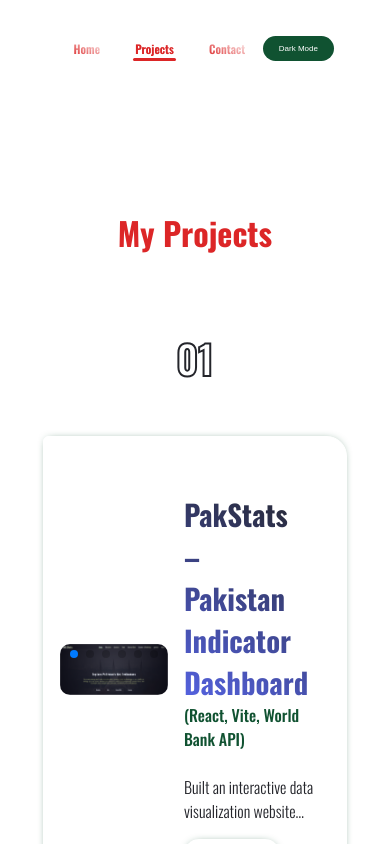
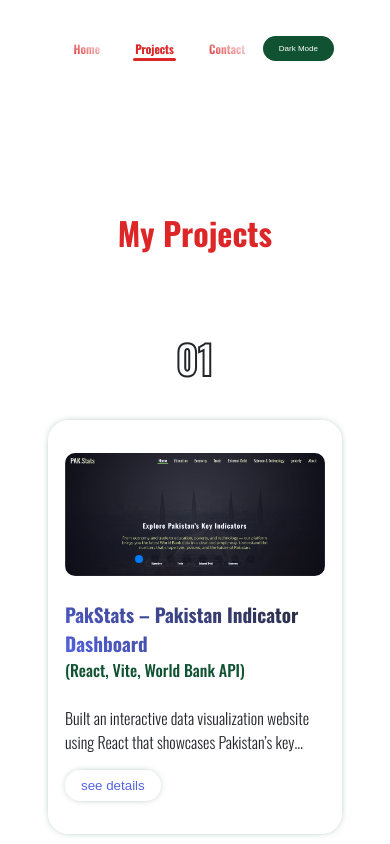
Before and after one commit to Huraira-Arshad-Abbasi/portfolio-website, a React (Vite) app: page /Project in a window 390 px wide. Shown: the top 844 px of the page. Built offline with nearby package versions, Linux system fonts and the light colour scheme.

Commit message:
update UI responsiveness

```diff
--- a/src/css/contact.css
+++ b/src/css/contact.css
@@ -68,8 +68,8 @@
 
 .left__content>form>textarea:focus,
 .left__content>form>textarea:hover {
-    /* box-shadow: 0 0 3px 0 var(--accent-Color1); */
-    border-color: var(--accent-Color1);
+    box-shadow: 0 0 3px 0 var(--accent-Color1);
+    /* border-color: var(--accent-Color1); */
     background-color: var(--bg);
 }
 
@@ -114,6 +114,7 @@
 
 .right__content>.info>.contact__info {
     font-size: 1.2rem;
+    font-weight: 300;
     color: var(--accent-Color1);
 }
 
--- a/src/css/expertise.css
+++ b/src/css/expertise.css
@@ -7,7 +7,8 @@
     /* font-family: sans-serif; */
     background: var(--primary);
 }
-.skill__section> .discription{
+
+.skill__section>.discription {
     display: flex;
     flex-wrap: wrap;
     justify-content: center;
@@ -15,7 +16,8 @@
 
     /* border: 1px solid black; */
 }
-.discription>div{
+
+.discription>div {
     margin: 0 1rem;
     width: 30%;
     margin-bottom: 3rem;
@@ -26,29 +28,35 @@
     transition: all .5s;
     background-color: var(--bg);
 }
-.discription>div:hover{
+
+.discription>div:hover {
     border-color: var(--accent-Color1);
     scale: 1.1;
 }
-.discription>div>h3{
+
+.discription>div>h3 {
     /* font-size: 1.8rem; */
     color: transparent;
-    background: linear-gradient(30deg, var(--accent-Color1), var(--text-secondary) );
+    background: linear-gradient(30deg, var(--accent-Color1), var(--text-secondary));
     background-clip: text;
 }
+
 .discription>div>p,
-.discription>div>label{
+.discription>div>label {
     margin-left: 1rem;
     font-size: .5rem;
 }
-.discription>div>p>span{
+
+.discription>div>p>span {
     font-weight: 600;
 }
-.discription>div>ul{
+
+.discription>div>ul {
     margin-left: 2rem;
 
 }
-.discription>div>ul>li{
+
+.discription>div>ul>li {
     font-size: .8rem;
 }
 
@@ -65,7 +73,7 @@
     flex-direction: row-reverse;
     justify-content: center;
     align-items: center;
-    margin: 0 ;
+    margin: 0;
     padding: 1.5rem;
     width: fit-content;
     transition: all .3s;
@@ -73,14 +81,14 @@
 }
 
 .skill__section>.img__content>div:hover {
-    border-radius: 0 20%;
+    /* border-radius: 0 20%; */
     border-color: var(--accent-Color);
     scale: 1.2;
 }
 
 .skill__section>.img__content img {
     height: 30px;
-    border-radius: 2pt;
+    /* border-radius: 2pt; */
 }
 
 .skill__section>.img__content p {
@@ -90,14 +98,16 @@
     /* font-size: small; */
     color: var(--bg);
 }
+
 @media screen and (max-width: 900px) {
     .discription>div {
         width: 45%;
-        margin: 1rem ;
+        margin: 1rem;
     }
 
 
 }
+
 @media screen and (max-width: 768px) {
     .discription>div {
         width: 100%;
@@ -105,4 +115,10 @@
     }
 
 
+
+.skill__section>.img__content {
+    justify-content: space-around;
 }
+
+
+}
--- a/src/css/footer.css
+++ b/src/css/footer.css
@@ -2,11 +2,12 @@
     width: 100%;
      /* box-shadow: 0 -5px 5px 0px var(--secondary); */
     padding:1rem 2rem;
-    border-top: 2px solid var(--accent-Color);
+    /* border-top: 2px solid var(--accent-Color); */
+    box-shadow: 0 0 10px -5px var(--secondary);
     display: flex;
     justify-content: space-between;
     align-items: center;
-    color: var(--accent-Color1);
+    color: var(--text-secondary);
 
 
 
@@ -32,9 +33,8 @@
 }
 footer > a:hover,
 footer>.footer__links>ul>li>a:hover {
-    color: var(--primary);
+    color: var(--accent-Color1);
     text-decoration: underline;
-    font-weight: 500;
 }
 /* Media Queries */
 @media screen and (max-width: 768px) {
--- a/src/css/home.css
+++ b/src/css/home.css
@@ -113,6 +113,7 @@
 .content a:not([href="#Contact"])>button {
     background-color: var(--primary);
     color: var(--bg);
+    scroll-behavior: smooth;
 }
 .content>a>button:hover {
     padding: 0.5rem 1.2rem;
@@ -290,7 +291,7 @@
     .section__1>.img {
 
         grid-area: 1;
-        margin: 0 auto;
+        margin: 4rem auto;
         width: 55vw;
         height: 55vw;
     }
--- a/src/css/project.css
+++ b/src/css/project.css
@@ -61,7 +61,7 @@
 .Porject__Card>.card_container:hover {
     /* scale: 1.02; */
     /* border-radius: 0 ; */
-    box-shadow: 0 0 5px  var(--accent-Color1);
+    box-shadow: 0 0 5px var(--accent-Color1);
     /* border-color: var(--accent-Color1); */
 }
 
@@ -71,7 +71,7 @@
     padding: 0 1rem;
 }
 
-.Porject__Card > .card_container > .images {
+.Porject__Card>.card_container>.images {
     width: 40%;
     height: 100%;
     border-radius: 10px;
@@ -79,15 +79,18 @@
     background-color: whitesmoke;
     display: flex;
 }
+
 .images .swiper {
     width: 100%;
     height: 100%;
 }
+
 .images .swiper-slide {
     display: flex;
     justify-content: center;
     align-items: center;
 }
+
 .images .swiper-slide img {
     width: 100%;
     height: 100%;
@@ -130,14 +133,17 @@
 
 
 }
-.card_container .description > p{
+
+.card_container .description>p {
     display: -webkit-box;
     line-clamp: 3;
-  -webkit-line-clamp: 2; /* number of lines */
+    -webkit-line-clamp: 2;
+    /* number of lines */
     -webkit-box-orient: vertical;
     overflow: hidden;
 }
-.card_container .description > button{
+
+.card_container .description>button {
     color: var(--accent-Color1);
     display: inline-block;
     cursor: pointer;
@@ -149,9 +155,10 @@
     box-shadow: 0 0 10px -5px var(--secondary);
     transition: all 0.5s ease;
 }
-.card_container .description > button:hover{
+
+.card_container .description>button:hover {
     background-color: var(--hover);
-    color:  var(--primary);
+    color: var(--primary);
     scale: 0.95;
 }
 
@@ -173,19 +180,47 @@
     color: var(--accent-Color);
 }
 
-@media (max-width: 768px) {
-    .project__section {
-        padding: 0 1rem;
+
+@media screen and (max-width: 900px) {
+    .Porject__Card>.card_container {
+        width: 90%;
+        margin: 0;
+        border-radius: 20px;
+        flex-direction: column-reverse;
     }
+
+    .Porject__Card:nth-child(even)>.card_container {
+        flex-direction: column-reverse;
+        border-radius: 20px;
+    }
+
+    .Porject__Card>.card_container>.content {
+        width: 100%;
+        padding: 0;
+    }
+
+
+    .Porject__Card>.card_container>.images {
+        width: 100%;
+        height: 100%;
+        border-radius: 10px;
+        overflow: hidden;
+        background-color: whitesmoke;
+        display: flex;
+    }
+
+}
+
+@media screen and (max-width: 768px) {
+
 
     .Porject__Card {
         flex-direction: column;
         align-items: center;
     }
 
-    .Porject__Card>a {
+    .Porject__Card>.card_container {
         width: 100%;
-        margin: 1rem 0;
     }
 
     .Porject__Card>h3 {
@@ -193,10 +228,11 @@
     }
 
     .heading>h2 {
-        font-size: 1.8rem;
+        font-size: 1.2rem;
+        margin: 0;
     }
 
-    .heading>p {
-        font-size: 1.5rem;
+    .upcoming__projects {
+        font-size: 1rem;
     }
 }
--- a/src/css/projectDetails.css
+++ b/src/css/projectDetails.css
@@ -3,7 +3,6 @@
     top: 50%;
     left: 50%;
     transform: translate(-50%, -50%);
-
     width: 80vw;
     max-width: 900px;
     /* height: 80vh; */
@@ -153,6 +152,42 @@
 }
 
 .details_container>button:hover {
-    transform: scale(1.1);
-    color: var(--accent-Color1);
+    background-color: var(--accent-Color);
 }
+
+@media screen and (max-width: 600px) {
+    .details_container {
+        width: 90vw;
+        height: 80vh;
+    }
+
+    .details_container>.images {
+        flex-direction: column;
+        align-items: center;
+        height: 30%;
+        border-radius: 0;
+        border: 2px solid var(--hover);
+    }
+
+    .details_container>.images img {
+        width: 100%;
+        height: auto;
+    }
+    .details_container .content{
+        padding: 0 1rem;
+    }
+
+    .details_container .content>.heading {
+    flex-direction: column-reverse;
+    align-items: flex-start;
+    gap: 2rem;
+    margin-bottom: 1rem;
+}
+.details_container .heading .links {
+    width: 100%;
+    justify-content: end;
+    gap: 1.5rem;
+}
+
+
+}
```
Lines whose indentation alone changed are shown as unchanged.
